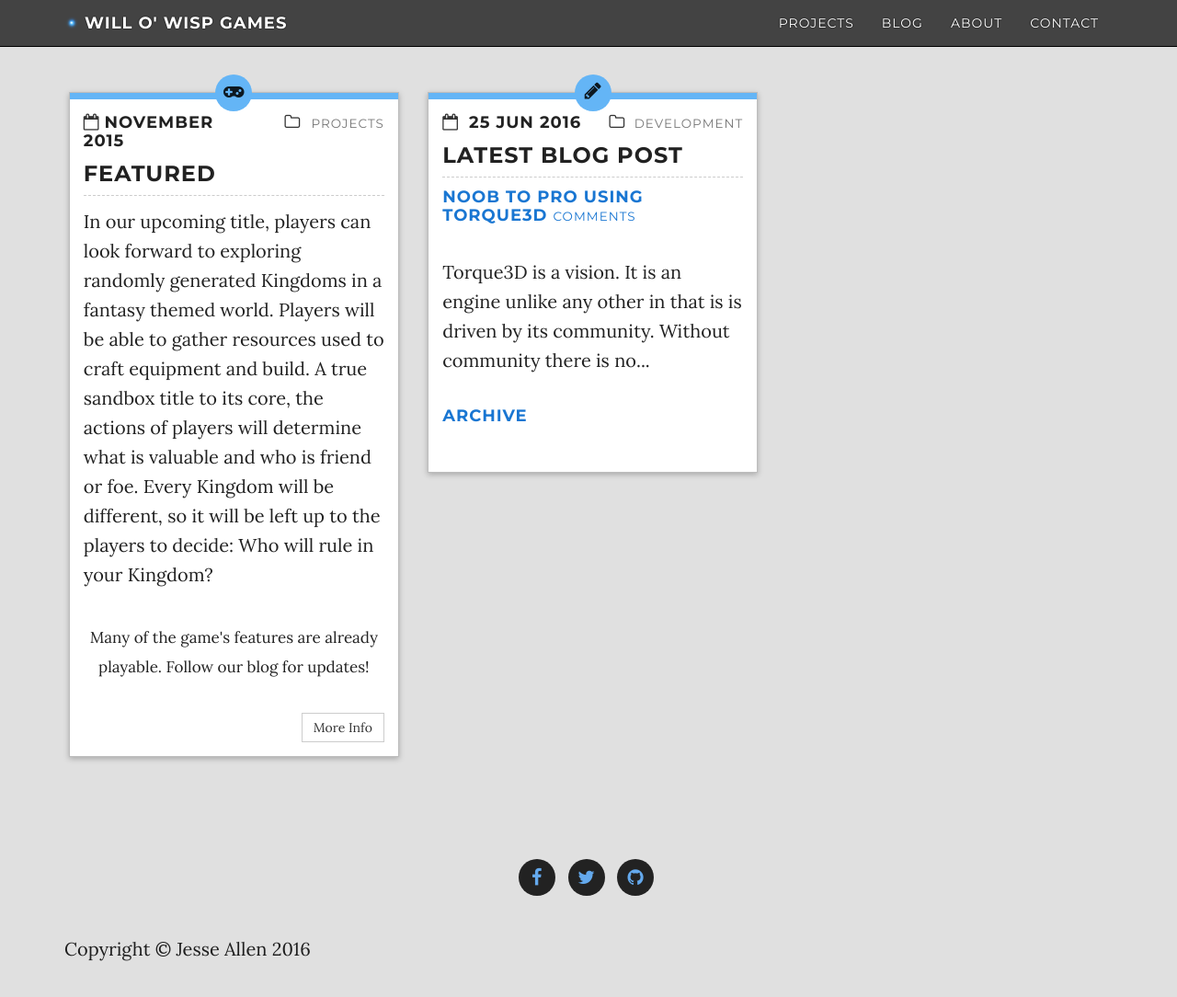
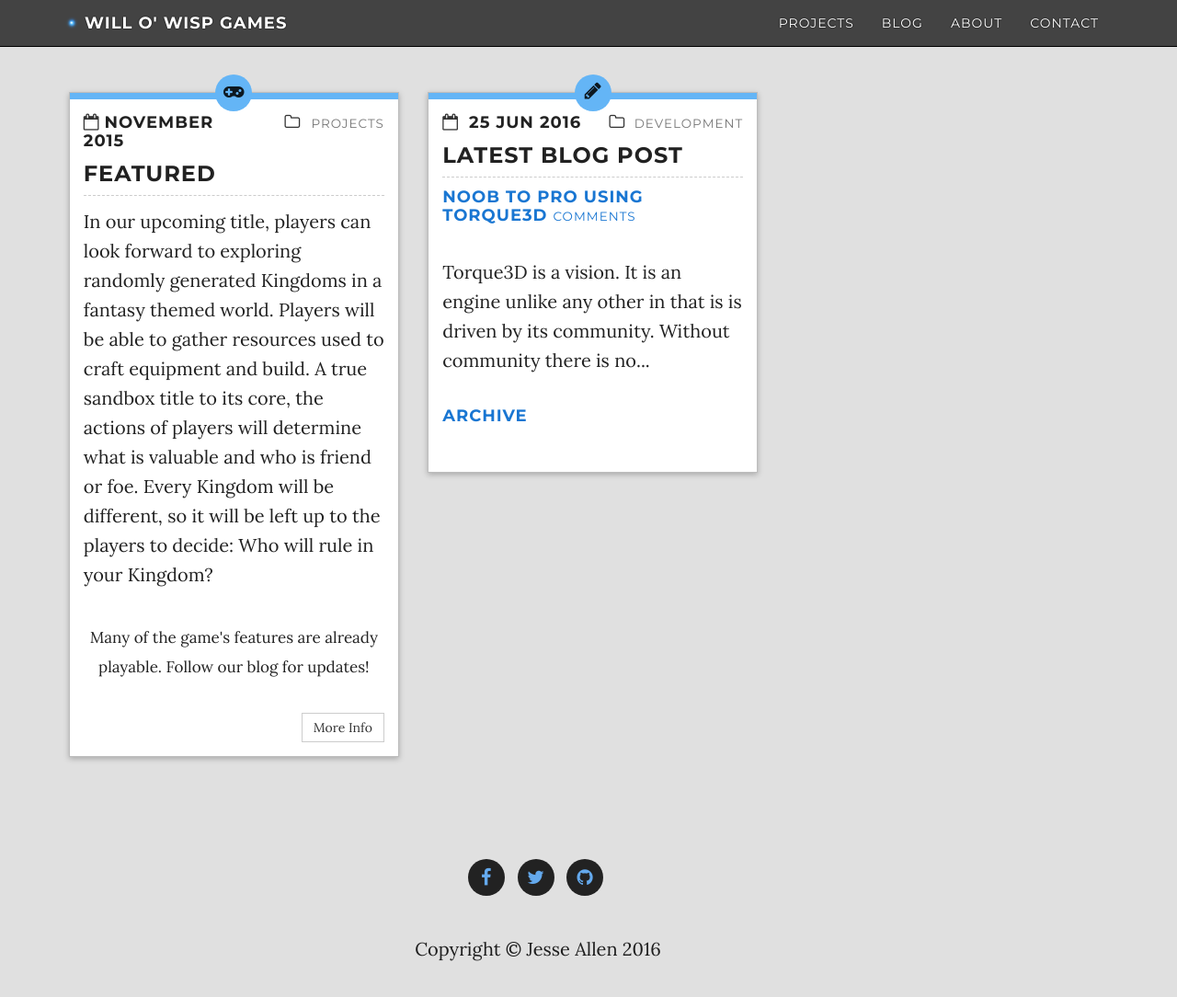
Before and after one commit to WilloWispGames/WilloWispGames.github.io, a Jekyll site: the page built from index.html, in a window 1280 px wide and 1098 px high. Shown: the top 1084 px of the window at 92% size. Built offline with Jekyll 4.4.1, drawn with Linux system fonts in a browser that asks for light colours; nearby versions of some CDN libraries; comment, search, counter and statistics services are not loaded.

Commit message:
Update grayscale.scss

```diff
--- a/css/grayscale.scss
+++ b/css/grayscale.scss
@@ -339,10 +339,13 @@ ul.social-buttons li a {
 }
 
 footer {
+    position: absolute;
+    bottom: 0;
     padding: 50px 0;
     text-align: center;
     p {
         margin: 0;
+        text-align: center;
     }
 }
 
```
